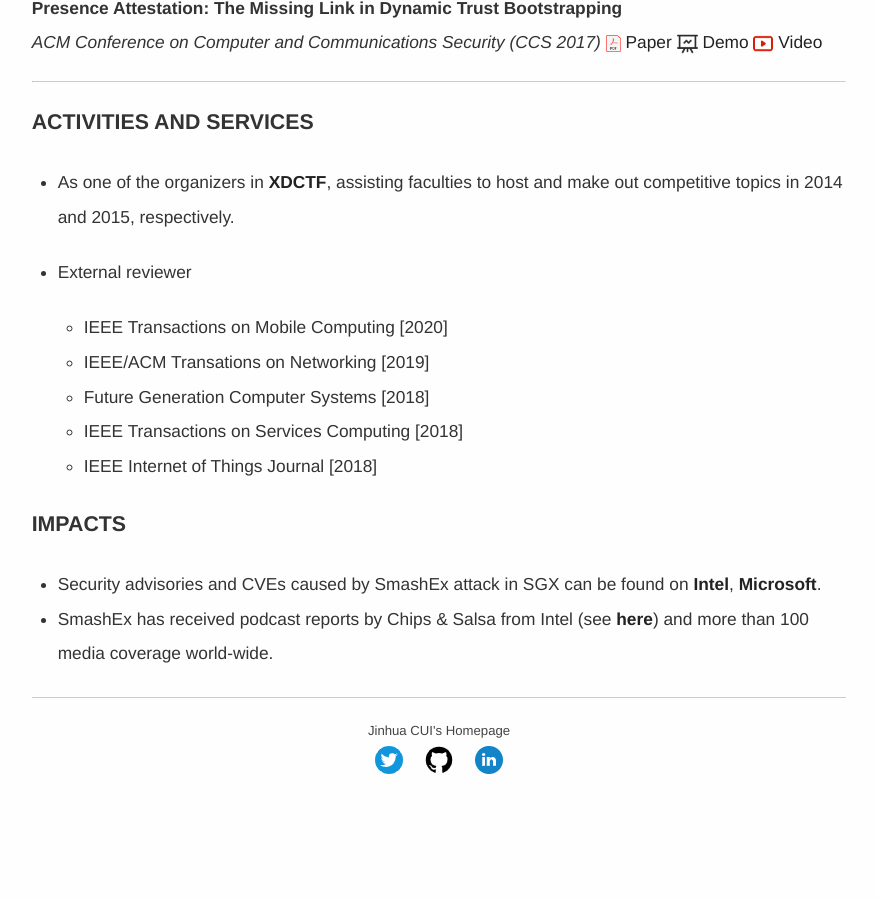
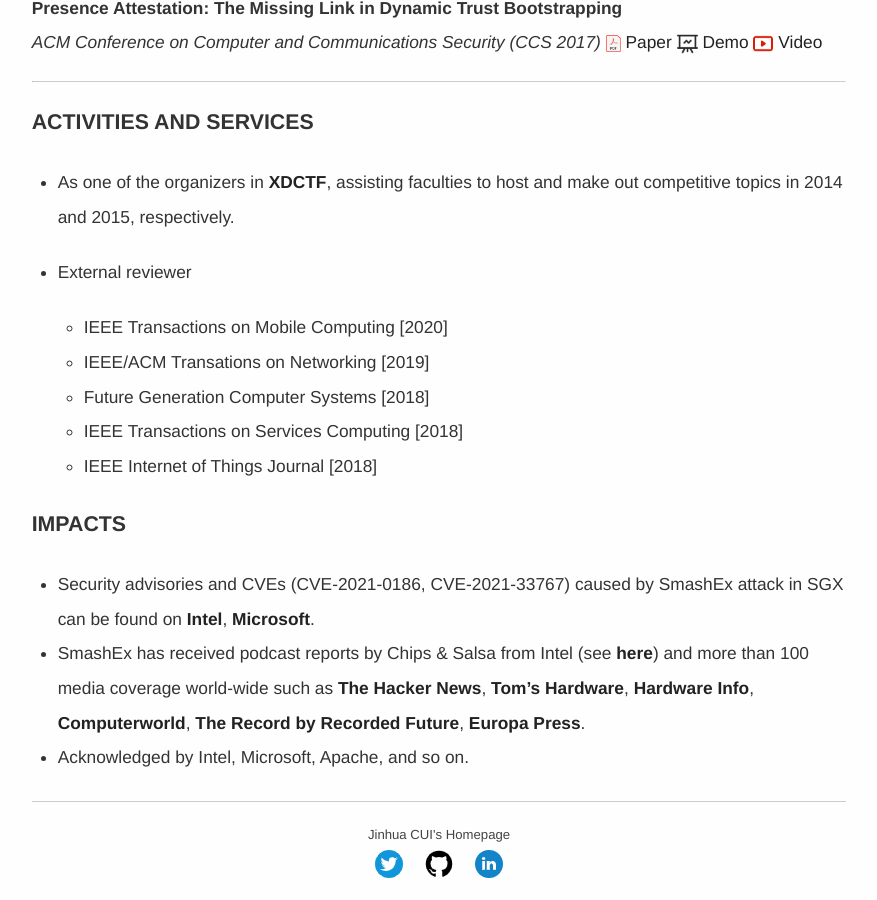
Before and after one commit to cimcs/cimcs.github.io, a Jekyll site: the page built from research.md, in a window 1280 px wide and 900 px high, scrolled down 1363 px. Shown: the whole window, without its empty margins (201-1078 px from the left). Built offline with Jekyll 4.4.1, drawn with Linux system fonts in a browser that asks for light colours; comment, search, counter and statistics services are not loaded; before the commit the page ends 2159 px from its top, so only the background shows below that.

Commit message:
Update research.md

```diff
--- a/research.md
+++ b/research.md
@@ -333,5 +333,6 @@ Jump to **[Publications](#peer-reviewed-publications)**, <!-- [Thesis](#doctoral
 
 
 ## Impacts
-- Security advisories and CVEs caused by SmashEx attack in SGX can be found on [**Intel**](https://www.intel.com/content/www/us/en/security-center/advisory/intel-sa-00548.html), [**Microsoft**](https://msrc.microsoft.com/update-guide/vulnerability/CVE-2021-33767).
-- SmashEx has received podcast reports by Chips & Salsa from Intel (see [**here**](https://blogs.intel.com/technology/2021/10/intel-security-advisories-for-october-2021/)) and more than 100 media coverage world-wide.
+- Security advisories and CVEs (CVE-2021-0186, CVE-2021-33767) caused by SmashEx attack in SGX can be found on [**Intel**](https://www.intel.com/content/www/us/en/security-center/advisory/intel-sa-00548.html), [**Microsoft**](https://msrc.microsoft.com/update-guide/vulnerability/CVE-2021-33767).
+- SmashEx has received podcast reports by Chips & Salsa from Intel (see [**here**](https://blogs.intel.com/technology/2021/10/intel-security-advisories-for-october-2021/)) and more than 100 media coverage world-wide such as [**The Hacker News**](https://thehackernews.com/2021/10/researchers-break-intel-sgx-with-new.html), [**Tom's Hardware**](https://www.tomshardware.com/news/smashex-attack-targets-intel-sgx), [**Hardware Info**](https://nl.hardware.info/nieuws/79094/smashex-aanvallen-omzeilen-sgx-beveiligingsenclaves-intel-en-microsoft-komen-met-fix), [**Computerworld**](https://www.computerworld.ch/security/sicherheitsluecken/sicherheitsluecke-intel-entdeckt-2706359.html), [**The Record by Recorded Future**](https://therecord.media/new-smashex-attack-breaks-intel-sgx-enclaves/), [**Europa Press**](https://www.europapress.es/portaltic/ciberseguridad/noticia-descubren-vulnerabilidad-arquitectura-segura-sgx-intel-20211019162251.html).
+- Acknowledged by Intel, Microsoft, Apache, and so on.
```
